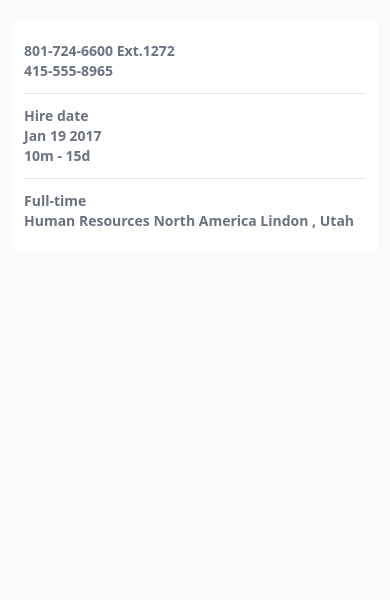
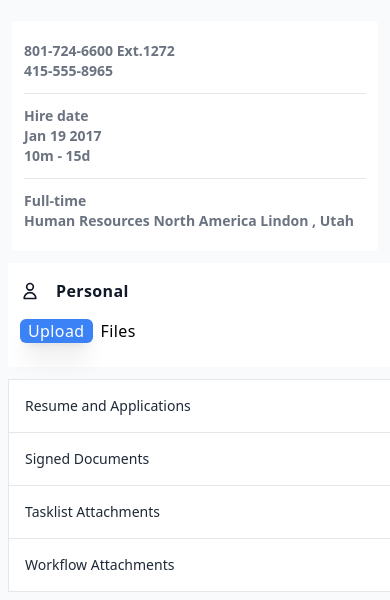
Before and after one commit to Nibezak/safarihr, a plain HTML site: page index.html in a window 390 px wide. Shown: the part 556-1156 px from the top of the page. Before the commit the page ends 844 px from the top, so only its background shows below. Drawn offline with nearby package versions, Linux system fonts and the light colour scheme.

Commit message:
new commit

```diff
--- a/index.html
+++ b/index.html
@@ -236,9 +236,10 @@
                     </div>
                 </div>
                 <!-- Right Side -->
-                <div class="w-full mx-2 hidden  md:block lg:block md:-mt-24 sm:mt-0">
+                <div class="w-full mx-2   md:block lg:block md:-mt-24 sm:mt-0">
                     <!-- Profile tab -->
                     <!-- About Section -->
+                    <div class="hidden md:block lg:block">
                     <ul class="flex bg-white ">
                         <li class=" mr-1">
                           <a class="rounded-sm bg-white inline-block border-l border-t border-r rounded-t py-2 px-4 text-blue-700 font-semibold shadow-md" href="#">Personal</a>
@@ -274,6 +275,7 @@
                             <a class="bg-white inline-block py-2 px-4 border-l border-t border-r rounded-t text-blue-500 hover:text-blue-800 font-semibold" href="#">Assets</a>
                           </li>
                       </ul>
+                      </div>
                     <div class="bg-white p-3  rounded-sm ">
 
                         <div class="flex items-center space-x-2 font-semibold text-gray-900 leading-8">
@@ -294,7 +296,7 @@
 
                     <div class="my-1 "></div>
 
-                    <div class="inline-block min-w-full py-2 align-middle md:px-6 lg:px-8 ">
+                    <div class="inline-block min-w-full py-2 align-middle md:px-6 lg:px-8 sm:block ">
                         <div class="overflow-hidden border border-gray-200  md:rounded-lg">
                             <table class="min-w-full divide-y divide-gray-200 ">
 
```
